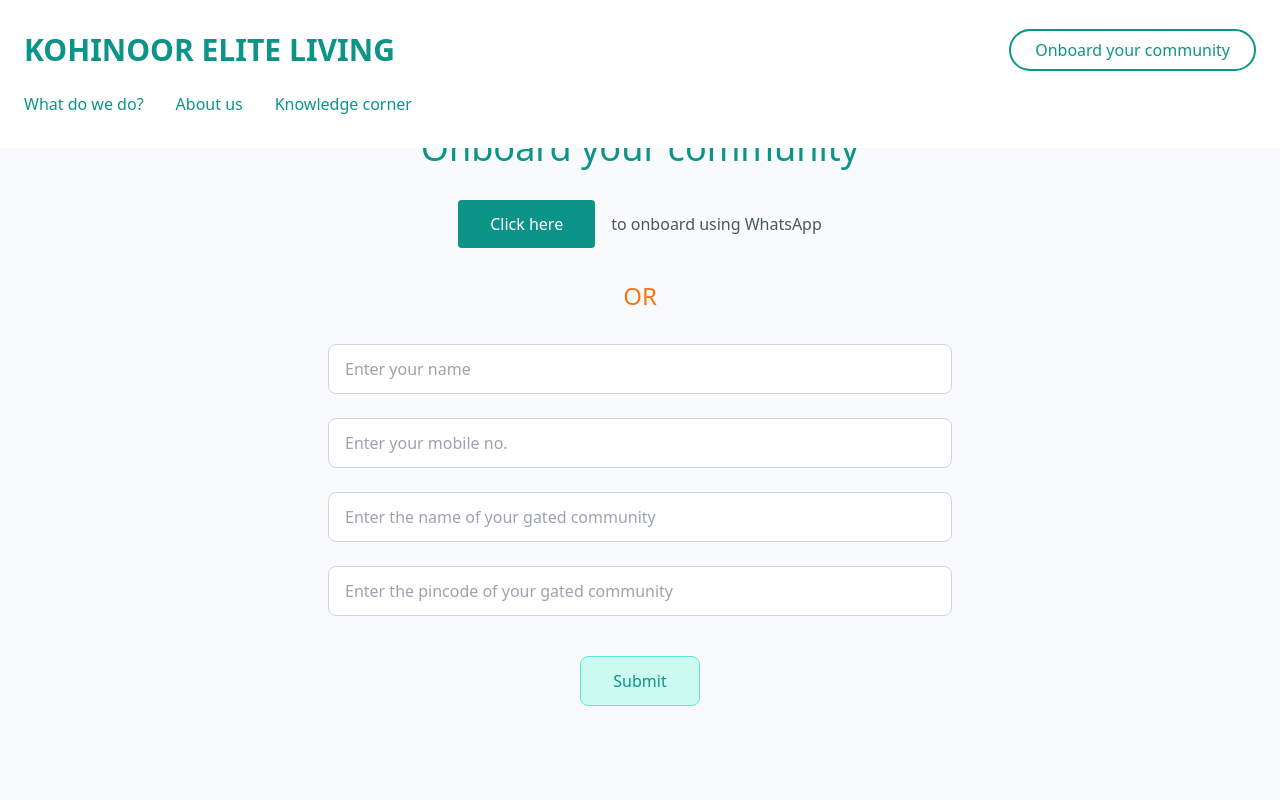
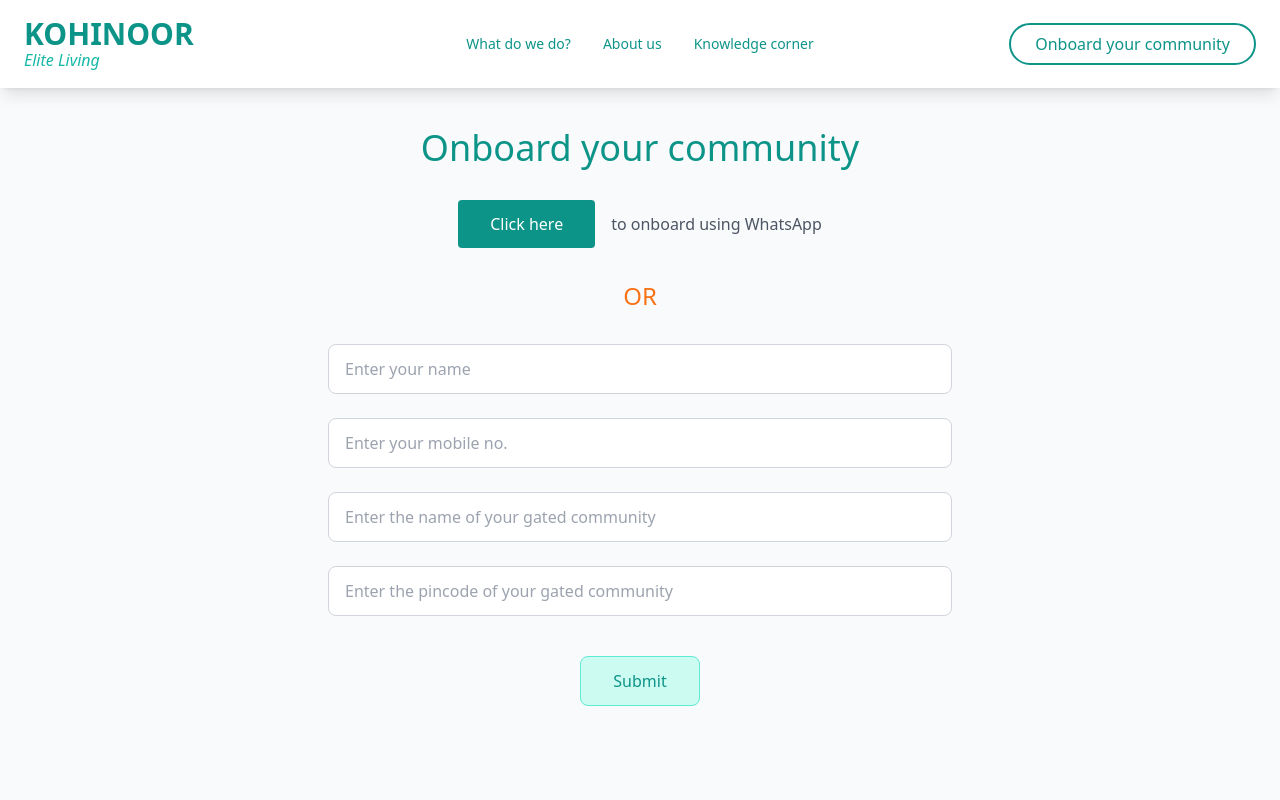
Before and after one commit to akshith120/elite-living-scroll-magic, a React (Vite) app: page /onboard in a window 1280 px wide. Shown: the top 800 px of the page. Built offline with nearby package versions, Linux system fonts and the light colour scheme.

Commit message:
Fix: Navbar on onboard page
Modify the onboard page to use the scrolled version of the navbar.

```diff
--- a/src/components/Navigation.tsx
+++ b/src/components/Navigation.tsx
@@ -1,9 +1,13 @@
 
 import React, { useState, useEffect } from 'react';
-import { Link } from 'react-router-dom';
+import { Link, useLocation } from 'react-router-dom';
 
 const Navigation = () => {
   const [isScrolled, setIsScrolled] = useState(false);
+  const location = useLocation();
+
+  // Always show scrolled state on onboard page
+  const shouldShowScrolledState = isScrolled || location.pathname === '/onboard';
 
   useEffect(() => {
     const handleScroll = () => {
@@ -17,7 +21,7 @@ const Navigation = () => {
 
   return (
     <nav className={`fixed top-0 left-0 right-0 z-50 transition-all duration-500 ease-in-out ${
-      isScrolled
+      shouldShowScrolledState
         ? 'bg-white/95 backdrop-blur-sm shadow-lg py-4'
         : 'bg-white py-8'
     }`}>
@@ -27,14 +31,14 @@ const Navigation = () => {
           <div className="text-3xl font-bold text-teal-600">
             {/* Initial state: KOHINOOR ELITE LIVING all in one line */}
             <div className={`transition-all duration-500 ease-in-out ${
-              isScrolled ? 'opacity-0 h-0 overflow-hidden' : 'opacity-100'
+              shouldShowScrolledState ? 'opacity-0 h-0 overflow-hidden' : 'opacity-100'
             }`}>
               <span>KOHINOOR ELITE LIVING</span>
             </div>
 
             {/* Scrolled state: KOHINOOR with Elite Living below */}
             <div className={`transition-all duration-500 ease-in-out ${
-              isScrolled ? 'opacity-100' : 'opacity-0 h-0 overflow-hidden'
+              shouldShowScrolledState ? 'opacity-100' : 'opacity-0 h-0 overflow-hidden'
             }`}>
               <div>KOHINOOR</div>
               <div className="text-teal-500 font-normal italic text-base -mt-1">
@@ -45,7 +49,7 @@ const Navigation = () => {
 
           {/* Centered Navigation Links when scrolled */}
           <div className={`absolute left-1/2 transform -translate-x-1/2 transition-all duration-500 ease-in-out ${
-            isScrolled ? 'opacity-100' : 'opacity-0 pointer-events-none'
+            shouldShowScrolledState ? 'opacity-100' : 'opacity-0 pointer-events-none'
           }`}>
             <div className="flex items-center gap-8 text-sm">
               <a href="#services" className="text-teal-600 hover:text-teal-700 transition-colors">
@@ -73,7 +77,7 @@ const Navigation = () => {
 
         {/* Navigation Links below logo when not scrolled */}
         <div className={`transition-all duration-500 ease-in-out ${
-          isScrolled ? 'opacity-0 pointer-events-none h-0 overflow-hidden' : 'opacity-100 mt-6'
+          shouldShowScrolledState ? 'opacity-0 pointer-events-none h-0 overflow-hidden' : 'opacity-100 mt-6'
         }`}>
           <div className="flex items-center gap-8 text-base">
             <a href="#services" className="text-teal-600 hover:text-teal-700 transition-colors">
```
